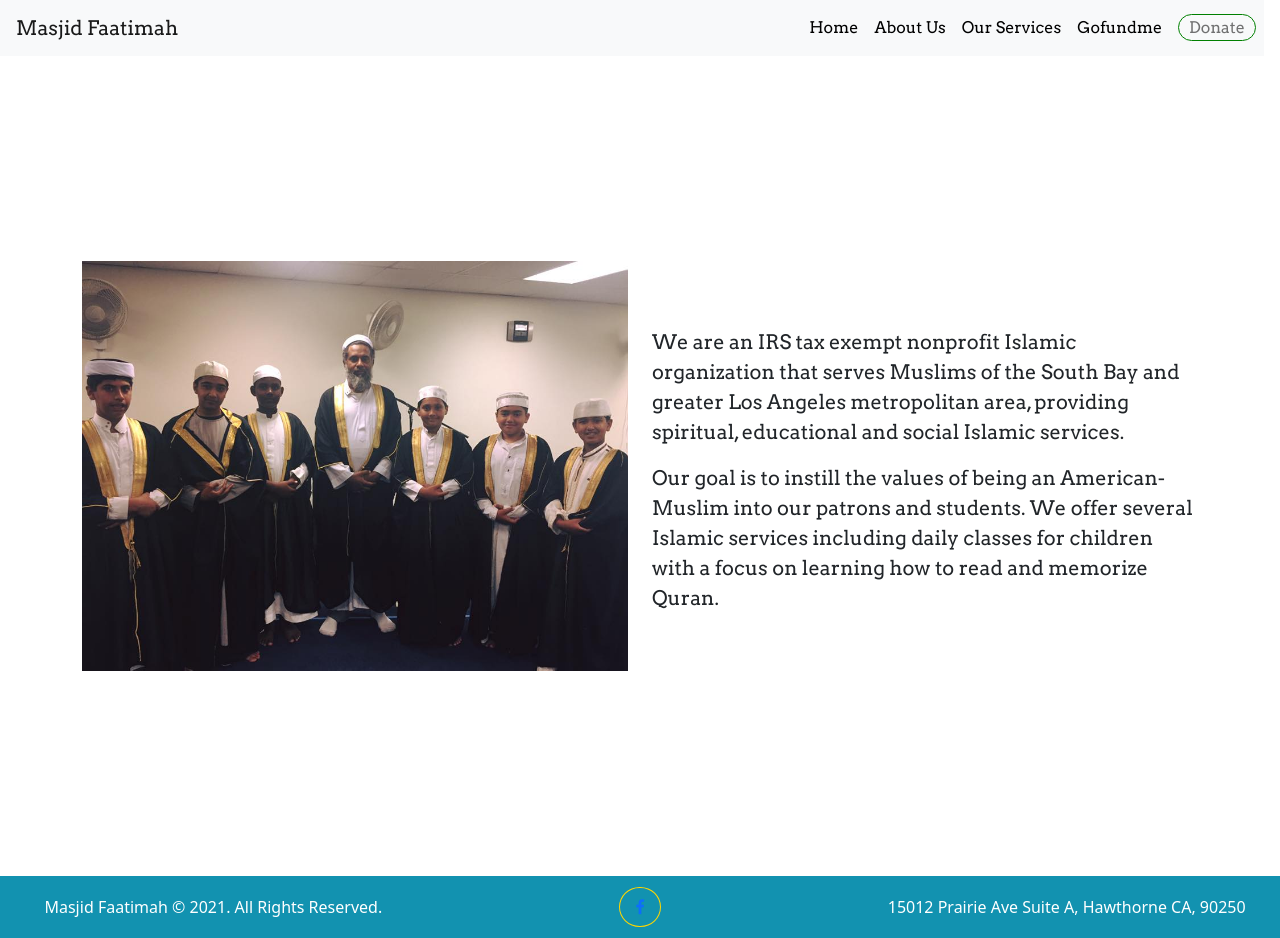
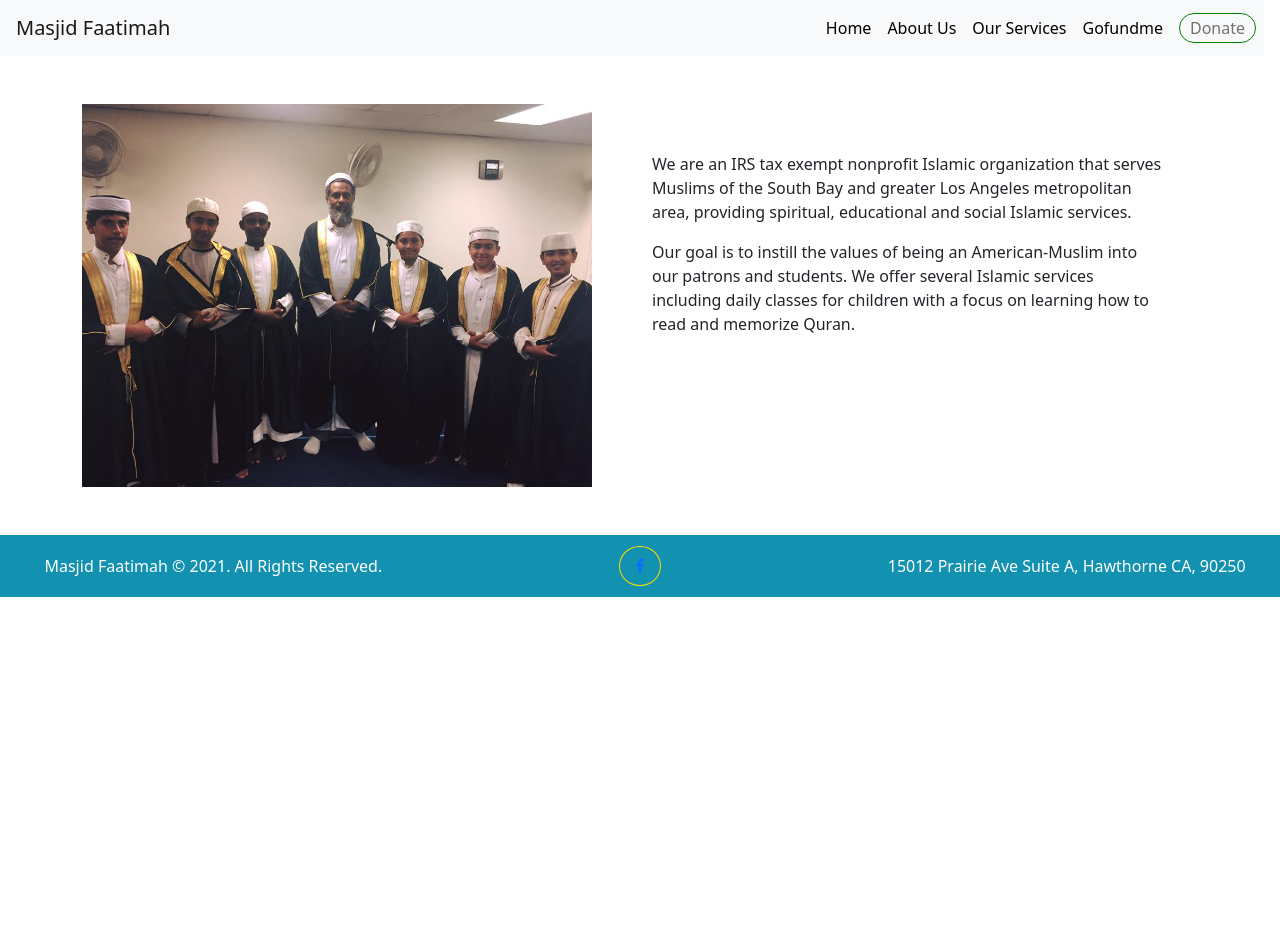
Before and after one commit to HassenH1/masjid, a React (Create React App) app: page /about in a window 1280 px wide. After the commit the page ends 800 px from the top, so only its background shows below. Built offline with nearby package versions, Linux system fonts and the light colour scheme.

Commit message:
updating UI

```diff
--- a/src/App.css
+++ b/src/App.css
@@ -103,7 +103,7 @@
 }
 
 .containercustom {
-  background-image: url(./assets/masjidfront.jpg);
+  background-image: url("./assets/masjidfront (2).jpg");
 
   margin: 0;
   background-repeat: no-repeat, no-repeat;
--- a/src/App.js
+++ b/src/App.js
@@ -10,7 +10,6 @@
 function App() {
   return (
     <>
-      <div className="body">
       <Navbar />
       <Switch>
         <Route exact path="/">
@@ -23,7 +22,6 @@
           <Donate />
         </Route>
       </Switch>
-      </div>
       <Footer />
     </>
   );
--- a/src/component/events/Events.js
+++ b/src/component/events/Events.js
@@ -13,6 +13,48 @@
       timeTense: "Recurring event",
       desc: "hello world",
       image: "some image",
+    },
+    {
+      title: "Hello world",
+      timeTense: "once",
+      desc: "this is a test here",
+      image: "no image today",
+    },
+    {
+      title: "Hello world",
+      timeTense: "once",
+      desc: "this is a test here",
+      image: "no image today",
+    },
+    {
+      title: "Hello world",
+      timeTense: "once",
+      desc: "this is a test here",
+      image: "no image today",
+    },
+    {
+      title: "Hello world",
+      timeTense: "once",
+      desc: "this is a test here",
+      image: "no image today",
+    },
+    {
+      title: "Hello world",
+      timeTense: "once",
+      desc: "this is a test here",
+      image: "no image today",
+    },
+    {
+      title: "Hello world",
+      timeTense: "once",
+      desc: "this is a test here",
+      image: "no image today",
+    },
+    {
+      title: "Hello world",
+      timeTense: "once",
+      desc: "this is a test here",
+      image: "no image today",
     },
   ];
 
--- a/src/screens/about/About.js
+++ b/src/screens/about/About.js
@@ -3,27 +3,24 @@
 
 function About() {
   return (
-    <div
-      style={{ height: "100vh", marginTop: "10px", marginBottom: "10px" }}
-      className="d-flex align-items-center"
-    >
-      <div className="container h-auto">
-        <div className="row d-flex align-items-center justify-content-center">
-          <div className="col-sm-6">
+    <>
+      <div className="container my-5">
+        <div className="row">
+          <div className="col-lg">
             <img
               src={SheikhWithStudents}
-              className="img-fluid mx-auto my-auto"
+              className="img-fluid"
               alt="Responsive"
             />
           </div>
-          <div className="col-sm-6">
-            <p className="mt-4" style={{ fontSize: "20px" }}>
+          <div className="col-lg p-5">
+            <p className="">
               We are an IRS tax exempt nonprofit Islamic organization that
               serves Muslims of the South Bay and greater Los Angeles
               metropolitan area, providing spiritual, educational and social
               Islamic services.
             </p>
-            <p style={{ fontSize: "20px" }}>
+            <p>
               Our goal is to instill the values of being an American-Muslim into
               our patrons and students. We offer several Islamic services
               including daily classes for children with a focus on learning how
@@ -32,7 +29,7 @@
           </div>
         </div>
       </div>
-    </div>
+    </>
   );
 }
 
--- a/src/screens/home/Home.js
+++ b/src/screens/home/Home.js
@@ -40,45 +40,41 @@
             height: "500px",
           }}
         >
-          <div
+          {/* <div
             className="mask"
-            style={{ backgroundColor: "rgba(0, 0, 0, 0.1)", height: "100%" }}
-          >
-            <div className="d-flex justify-content-start align-items-start h-100 flex-column w-100">
-              <div className="flex-column d-flex justify-content-end align-items-end h-100">
-                <div className="text-center ms-3">
-                  <h4 className="text-uppercase text-white">
-                    Download our App
-                  </h4>
-                  <div className="buttons justify-content-center mt-3 mb-3">
-                    {" "}
+            style={{
+              backgroundColor: "rgba(0, 0, 0, 0.1)",
+              height: "100%",
+              border: "1px solid red",
+              margin: "0 auto",
+            }}
+          > */}
+          <div className="h-auto w-50 mx-auto ">
+            <h4 className="text-uppercase text-white">Download our App</h4>
+            <div className="row gap-1">
+              <div className="col-lg">
                 <a href="https://apps.apple.com/us/app/quran-qaidah-level-1/id1536581660">
-                      <button
-                        className="btn btn-dark app-button"
-                        style={{ border: "1px solid #639aaf" }}
-                      >
+                  <button className="btn btn-dark app-button">
                     <i className="fa fa-apple fa-2x me-3 align-middle"></i>
                     <span className="text-uppercase ml-2 align-middle">
                       Apple store
                     </span>
                   </button>
-                    </a>{" "}
+                </a>
+              </div>
+              <div className="col-lg">
                 <a href="https://play.google.com/store/apps/details?id=air.com.fatima.quranqaidah1">
-                      <button
-                        className="btn btn-dark app-button"
-                        style={{ border: "1px solid #639aaf" }}
-                      >
+                  <button className="btn btn-dark app-button">
                     <i className="fa fa-play fa-2x me-3 align-middle"></i>
                     <span className="text-uppercase ml-2 align-middle">
                       Google store
                     </span>
                   </button>
-                    </a>{" "}
+                </a>
               </div>
             </div>
           </div>
-            </div>
-          </div>
+          {/* </div> */}
         </div>
       </div>
 
```
Also changed, not shown: src/assets/masjidfront (2).jpg (added). Lines whose indentation alone changed are shown as unchanged.
